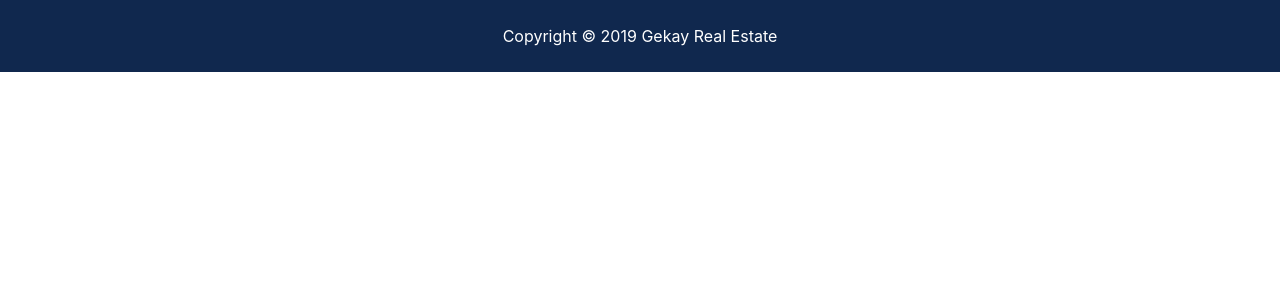
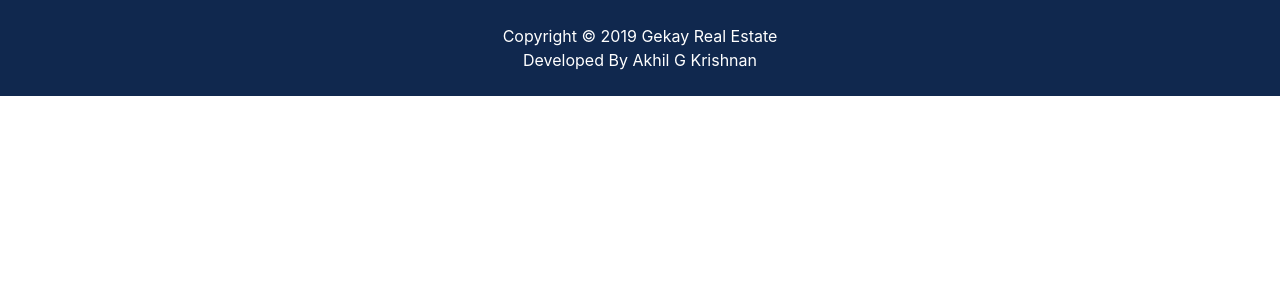
Before and after one commit to akhilgkrishnan/GekayRealEstate, a Django app: template templates/base.html in a window 1280 px wide. Shown: the part 128-428 px from the top of the page. Run offline with Django 3.2, Linux system fonts and the light colour scheme; the template is opened without the code that fills it, so the values that code supplies are empty; some libraries are stand-ins or nearby versions.

Commit message:
Add powered by in footer

```diff
--- a/templates/partials/_footer.html
+++ b/templates/partials/_footer.html
@@ -1,5 +1,6 @@
 <!-- Footer -->
 <footer id="main-footer" class="py-4 bg-primary text-white text-center">
         Copyright &copy;
-        <span class="year"></span> Gekay Real Estate
+        <span class="year"></span> Gekay Real Estate <br>
+        Developed By&nbsp;<a class="text-white" href="https://akhilgkrishnanblog.wordpress.com">Akhil G Krishnan</a>
 </footer>
```
